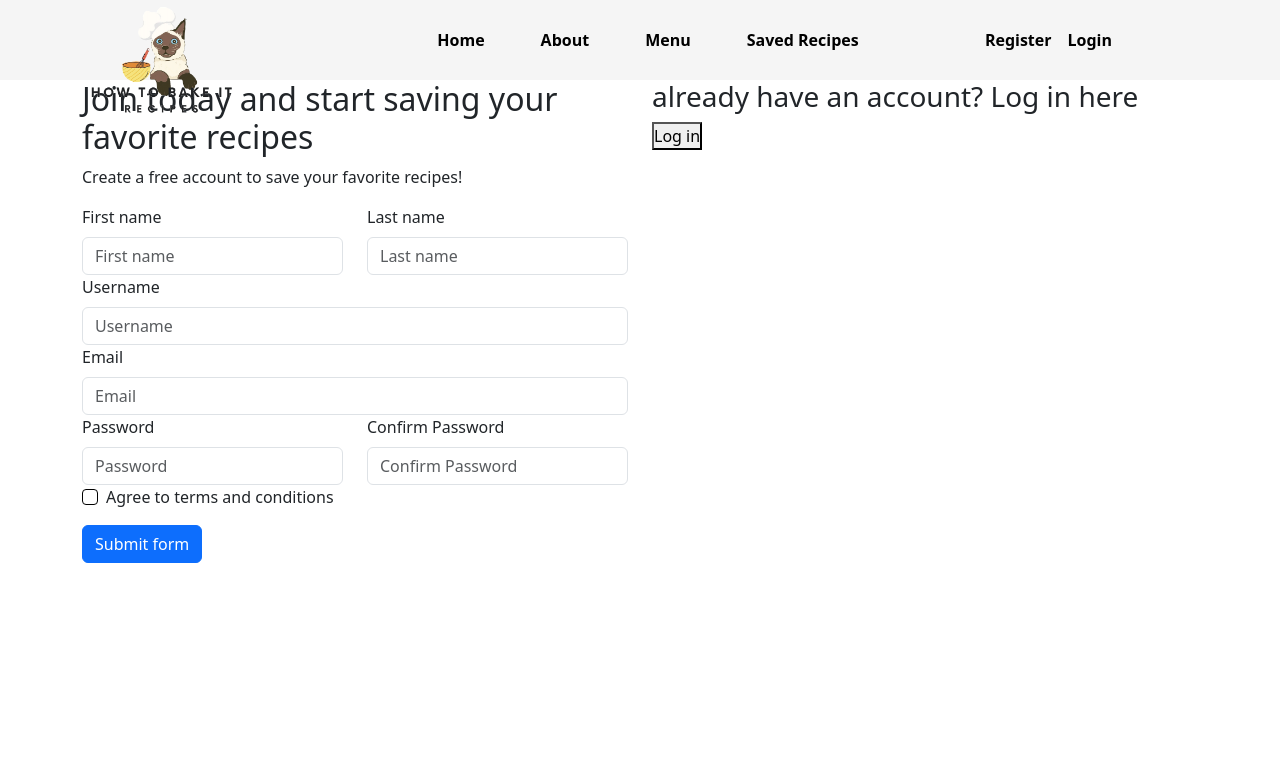
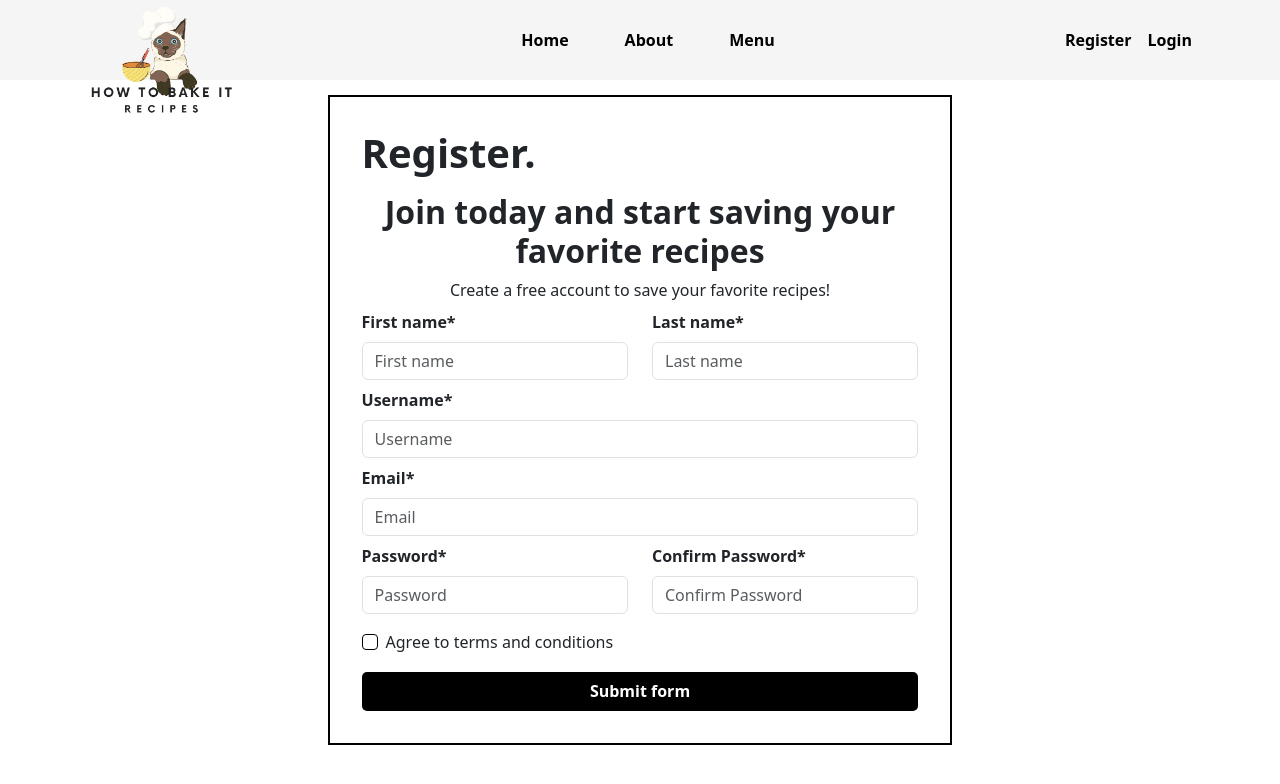
Before and after one commit to eunicepague/How-To-Bake-It-Recipes, a React (Vite) app: page /register in a window 1280 px wide. Shown: the top 784 px of the page. Built offline with nearby package versions, Linux system fonts and the light colour scheme.

Commit message:
fixed css of register and login, also set the navigation after success register to login

```diff
--- a/src/components/Headers.css
+++ b/src/components/Headers.css
@@ -25,5 +25,5 @@
 .login-register {
   display: flex;
   position: absolute;
-  right: 10rem;
+  right: 5rem;
 }
--- a/src/components/Headers.jsx
+++ b/src/components/Headers.jsx
@@ -1,7 +1,5 @@
-import { useContext, useState } from 'react';
-import Container from 'react-bootstrap/Container';
-import Nav from 'react-bootstrap/Nav';
-import Navbar from 'react-bootstrap/Navbar';
+import { useContext } from 'react';
+import { Container, Nav, Navbar, NavDropdown } from 'react-bootstrap';
 import { Link } from 'react-router-dom';
 import { UserContext } from './UserContext';
 
@@ -45,19 +43,33 @@ const Headers = () => {
             <Nav.Link as={Link} to="/category" onClick={scrollToTop}>
               Menu
             </Nav.Link>
-            <Nav.Link as={Link} to="/category" onClick={scrollToTop}>
+            {/* <Nav.Link as={Link} to="/category" onClick={scrollToTop}>
               Saved Recipes
-            </Nav.Link>
+            </Nav.Link> */}
 
             <span className="login-register">
               {isLoggedIn ? (
                 <>
+                  <NavDropdown
+                    title={`Hello, ${username}!`}
+                    id="basic-nav-dropdown"
+                  >
+                    <NavDropdown.Item as={Link} to="/" onClick={logout}>
+                      Logout
+                    </NavDropdown.Item>
+                  </NavDropdown>
+
                   <Nav.Link as={Link} to="/profile" onClick={scrollToTop}>
+                    Saved Recipes
+                  </Nav.Link>
+
+                  {/* <Nav.Link as={Link} to="/profile" onClick={scrollToTop}>
                     {username}
-                  </Nav.Link>
-                  <Nav.Link as={Link} to="/" onClick={logout}>
+                  </Nav.Link> */}
+
+                  {/* <Nav.Link as={Link} to="/" onClick={logout}>
                     Logout
-                  </Nav.Link>
+                  </Nav.Link> */}
                 </>
               ) : (
                 <>
--- a/src/components/Login/Login.jsx
+++ b/src/components/Login/Login.jsx
@@ -3,7 +3,7 @@ import { Container, Row, Col, Form, InputGroup } from 'react-bootstrap';
 import axios from 'axios';
 import { UserContext } from '../UserContext';
 
-import './Register.css';
+import './Login.css';
 const Login = () => {
   const [email, setEmail] = useState('');
   const [password, setPassword] = useState('');
@@ -29,8 +29,8 @@ const Login = () => {
 
       if (response.status === 200) {
         console.log(response.data);
-        setIsLoggedIn(true); // Update isLoggedIn state here
-        setUsername(response.data.user.username); // Use the username from the response
+        setIsLoggedIn(true);
+        setUsername(response.data.user.username);
         alert('Successfully Logged In!');
       } else {
         console.error('Failed to login');
@@ -56,7 +56,7 @@ const Login = () => {
               <Form onSubmit={handleSubmit} className="login-form">
                 {/* Email */}
                 <Form.Group as={Col} controlId="validationEmail">
-                  <h1> Register.</h1>
+                  <h1> Log In.</h1>
                   <Form.Label>Email Address*</Form.Label>
                   <InputGroup hasValidation>
                     <Form.Control
--- /dev/null
+++ b/src/components/Register/Register.css
@@ -0,0 +1,57 @@
+.register-container {
+  display: flex;
+  justify-content: center;
+  align-items: center;
+  width: 100%;
+  min-height: 85vh;
+}
+
+.register-content {
+  width: 70%;
+}
+
+.register-container-box {
+  display: flex;
+  justify-content: center;
+  align-items: center;
+  margin: auto;
+  width: 80%;
+}
+
+.register-form {
+  display: flex;
+  justify-content: center;
+  flex-direction: column;
+  min-height: 30rem;
+  padding: 2rem;
+  border: 2px solid black;
+}
+
+.register-container h1 {
+  font-weight: bold;
+  margin-bottom: 1rem;
+}
+
+.register-container h2 {
+  font-weight: bold;
+  text-align: center;
+}
+
+.register-container p {
+  text-align: center;
+  margin: 0;
+}
+
+.register-form .form-label {
+  font-weight: bold;
+  margin-top: 0.5rem;
+}
+
+#register-btn {
+  background-color: black;
+  border: black;
+  color: white;
+  height: 2.4rem;
+  border-radius: 5px;
+  font-weight: bold;
+}
--- a/src/components/Register/Register.jsx
+++ b/src/components/Register/Register.jsx
@@ -1,7 +1,8 @@
 import { useState } from 'react';
-import { Container, Row, Col, Form, Button, InputGroup } from 'react-bootstrap';
+import { Container, Row, Col, Form, InputGroup } from 'react-bootstrap';
+import { useNavigate } from 'react-router-dom';
 import axios from 'axios';
-// import './Register.css';
+import './Register.css';
 
 const Register = () => {
   const [validated, setValidated] = useState(false);
@@ -26,6 +27,8 @@ const Register = () => {
   const handleConfirmPasswordChange = (e) => {
     setConfirmPassword(e.target.value);
   };
+
+  const navigate = useNavigate();
 
   const handleSubmit = async (e) => {
     e.preventDefault();
@@ -63,6 +66,8 @@ const Register = () => {
             password: '',
           });
           setConfirmPassword('');
+          //redirect to the login form
+          navigate('/login');
         }
       } catch (err) {
         console.error(err);
@@ -74,22 +79,23 @@ const Register = () => {
     <Container className="register-container">
       <section className="register-content">
         <Row>
-          <Col lg={6}>
-            <div>
-              <h2>Join today and start saving your favorite recipes</h2>
-              <p>Create a free account to save your favorite recipes!</p>
-
+          <Col>
+            <div className="register-container-box">
               <Form
                 noValidate
                 validated={validated && passwordMatch}
                 onSubmit={handleSubmit}
                 className="register-form"
               >
+                <h1>Register.</h1>
+                <h2>Join today and start saving your favorite recipes</h2>
+                <p>Create a free account to save your favorite recipes!</p>
+
                 <Col>
                   <Row>
                     {/* First name */}
                     <Form.Group as={Col} controlId="validationFirst">
-                      <Form.Label>First name</Form.Label>
+                      <Form.Label>First name*</Form.Label>
                       <Form.Control
                         required
                         type="text"
@@ -103,7 +109,7 @@ const Register = () => {
 
                     {/* Last name */}
                     <Form.Group as={Col} controlId="validationLast">
-                      <Form.Label>Last name</Form.Label>
+                      <Form.Label>Last name*</Form.Label>
                       <Form.Control
                         required
                         type="text"
@@ -117,7 +123,7 @@ const Register = () => {
                   </Row>
                   {/* Username */}
                   <Form.Group as={Col} controlId="validationUsername">
-                    <Form.Label>Username</Form.Label>
+                    <Form.Label>Username*</Form.Label>
                     <InputGroup hasValidation>
                       <Form.Control
                         required
@@ -133,7 +139,7 @@ const Register = () => {
 
                   {/* Email */}
                   <Form.Group as={Col} controlId="validationEmail">
-                    <Form.Label>Email</Form.Label>
+                    <Form.Label>Email*</Form.Label>
                     <InputGroup hasValidation>
                       <Form.Control
                         required
@@ -150,7 +156,7 @@ const Register = () => {
                   <Row>
                     {/* password */}
                     <Form.Group as={Col} controlId="validationPassword">
-                      <Form.Label>Password</Form.Label>
+                      <Form.Label>Password*</Form.Label>
                       <Form.Control
                         required
                         type="password"
@@ -170,7 +176,7 @@ const Register = () => {
 
                     {/* confirmPassword */}
                     <Form.Group as={Col} controlId="validationConfirmPassword">
-                      <Form.Label>Confirm Password</Form.Label>
+                      <Form.Label>Confirm Password*</Form.Label>
                       <Form.Control
                         required
                         type="password"
@@ -186,22 +192,18 @@ const Register = () => {
                   </Row>
                 </Col>
 
-                <Form.Group className="mb-3">
+                <Form.Group className="mt-3 mb-3">
                   <Form.Check
                     required
                     label="Agree to terms and conditions"
                     feedbackType="invalid"
+                    className="no-line-through"
                   />
                 </Form.Group>
-                <Button type="submit">Submit form</Button>
+                <button type="submit" id="register-btn">
+                  Submit form
+                </button>
               </Form>
-            </div>
-          </Col>
-
-          <Col lg={6}>
-            <div>
-              <h3>already have an account? Log in here</h3>
-              <button>Log in</button>
             </div>
           </Col>
         </Row>
```
Also changed, not shown: src/components/Login/Login.css (renamed from src/components/Login/Register.css).
